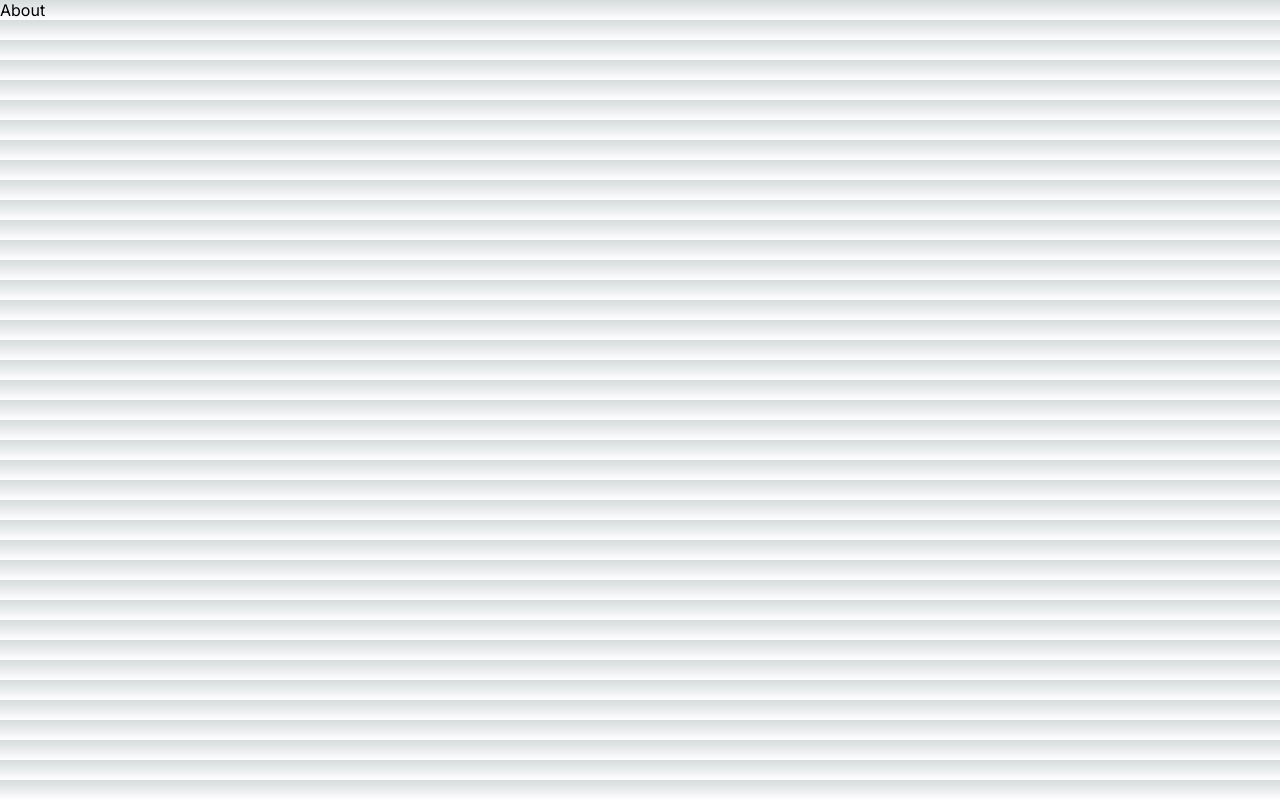
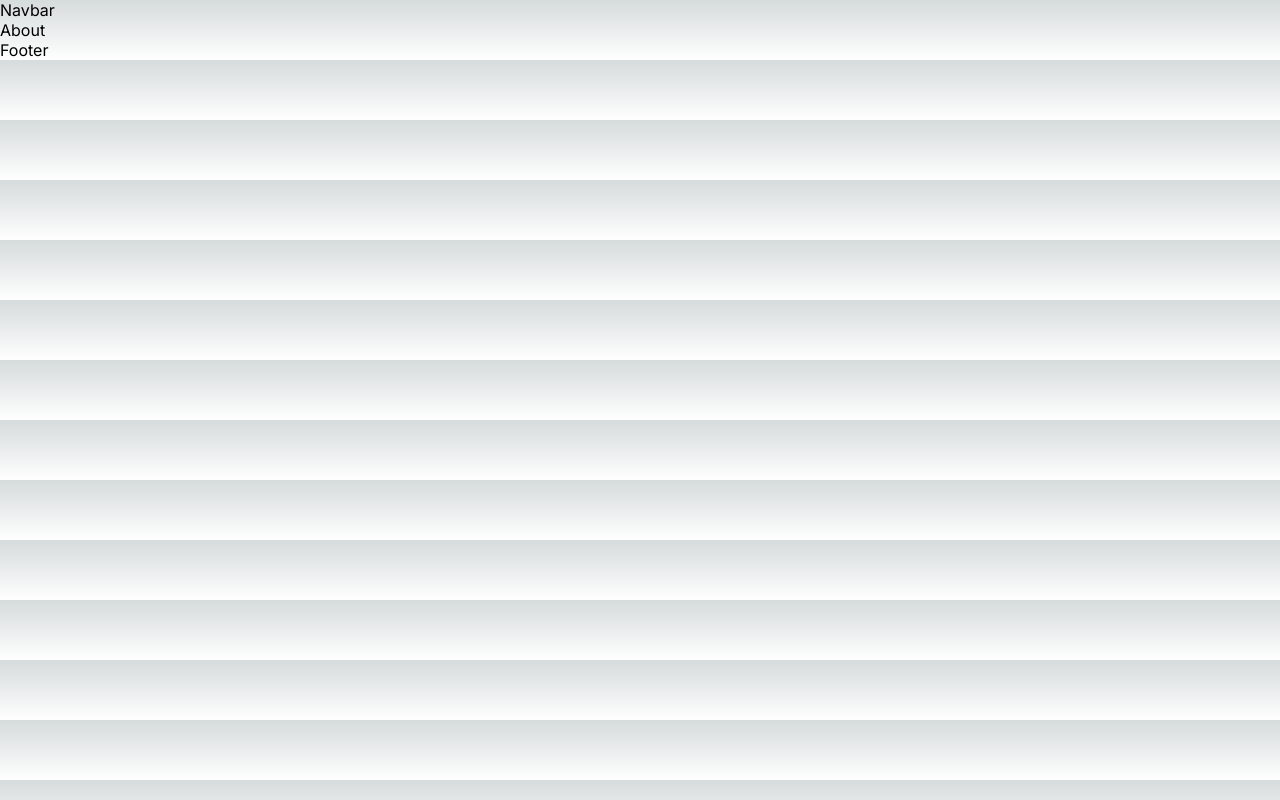
Before and after one commit to christer-miroy/nextjs-tutorial, a Next.js app: page /about in a window 1280 px wide. Built offline with nearby package versions, Linux system fonts and the light colour scheme.

Commit message:
add navbar and footer

```diff
--- a/src/app/layout.js
+++ b/src/app/layout.js
@@ -1,5 +1,7 @@
 import { Inter } from "next/font/google";
 import "./globals.css";
+import Navbar from "@/components/navbar/Navbar";
+import Footer from "@/components/footer/Footer";
 
 const inter = Inter({ subsets: ["latin"] });
 
@@ -12,7 +14,9 @@
   return (
     <html lang="en">
       <body className={inter.className}>
+        <Navbar />
         {children}
+        <Footer />
       </body>
     </html>
   );
--- /dev/null
+++ b/src/components/footer/Footer.jsx
@@ -0,0 +1,6 @@
+const Footer = () => {
+  return (
+    <div>Footer</div>
+  )
+}
+export default Footer
--- /dev/null
+++ b/src/components/navbar/Navbar.jsx
@@ -0,0 +1,6 @@
+const Navbar = () => {
+  return (
+    <div>Navbar</div>
+  )
+}
+export default Navbar
```
